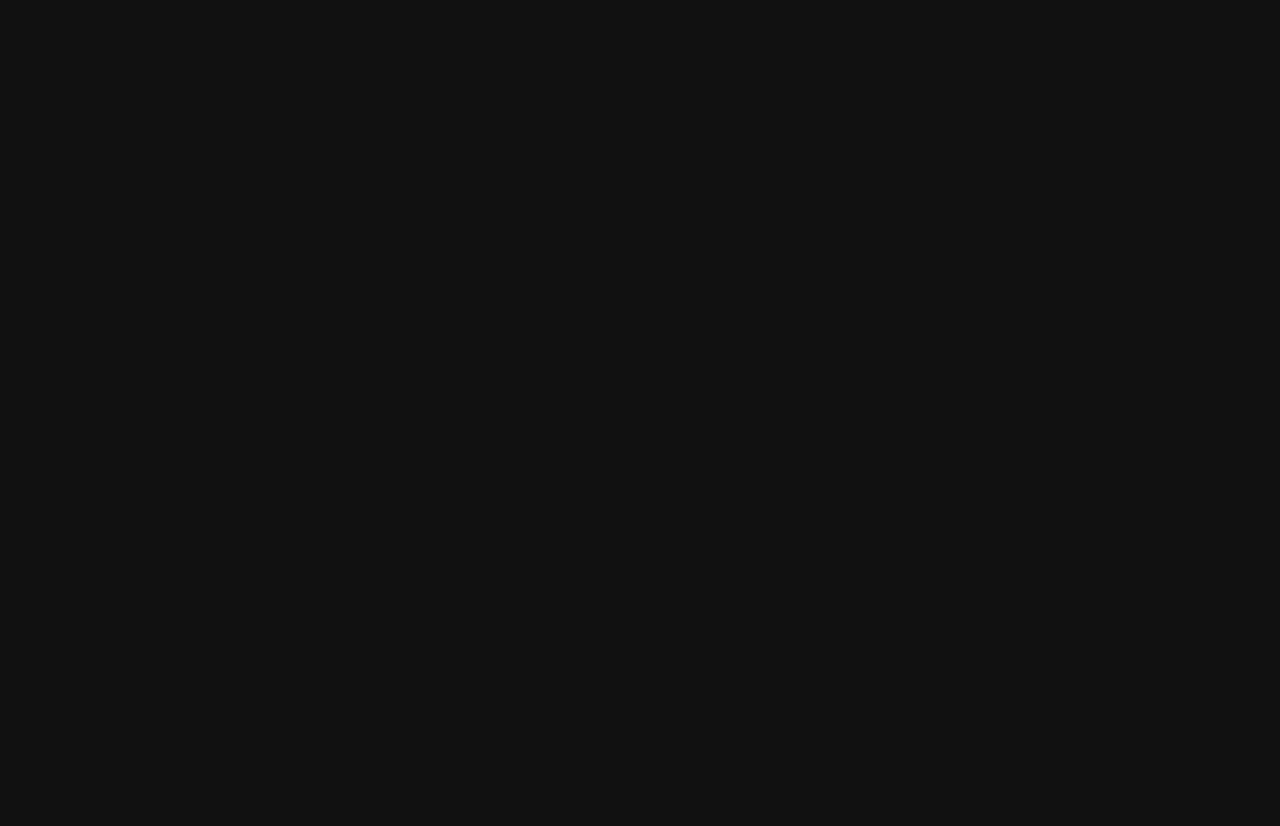
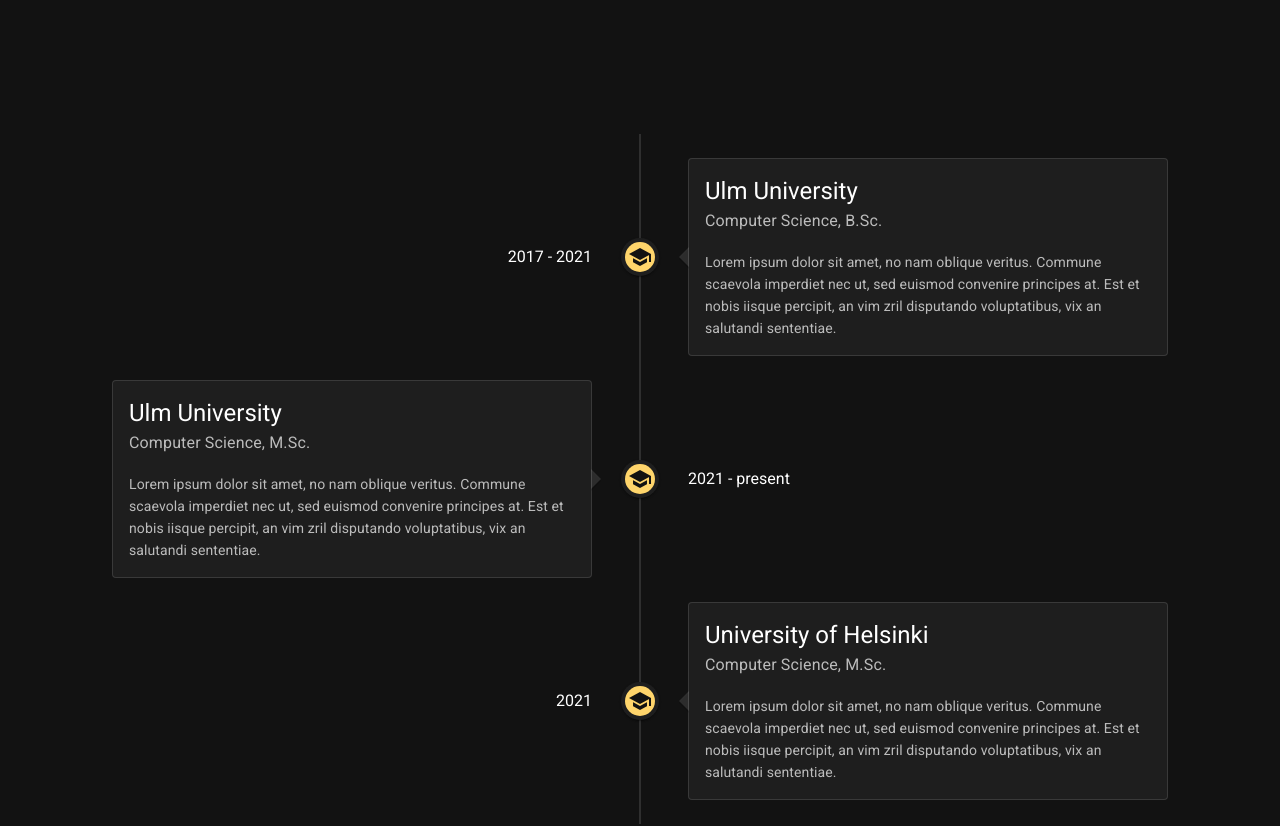
Before and after one commit to lukharsch/lukharsch.github.io, a Vue app: page / in a window 1280 px wide. Shown: the part 1480-2306 px from the top of the page. Built offline with nearby package versions, Linux system fonts and the light colour scheme; a web font is replaced by a local one.

Commit message:
Improvements

```diff
--- a/src/plugins/vuetify.js
+++ b/src/plugins/vuetify.js
@@ -10,11 +10,11 @@
             light: {
                 primary: "#996E00",
                 error: "#B00020",
-                background: "#ffffff"
+                background: "#ffffff",
             },
             dark: {
                 primary: "#ffd56b",
-                background: "#121212"
+                background: "#121212",
             },
         },
         options: { customProperties: true },
--- a/src/views/Home.vue
+++ b/src/views/Home.vue
@@ -115,7 +115,7 @@
                         </v-avatar>
                     </div>
                 </div>
-                <div style="width: 100%">
+                <div>
                     <div
                         style="
                             display: flex;
@@ -238,17 +238,35 @@
                     </div>
                 </div>
                 <div>
-                    <!-- <v-timeline dense>
-                        <v-timeline-item v-for="n in 4" :key="n" small>
+                    <v-timeline
+                        :class="studyClasses"
+                        :dense="!smAndUp"
+                    >
+                        <v-timeline-item
+                            v-for="study in studys"
+                            :key="study.year"
+                        >
                             <template v-slot:icon>
                                 <v-avatar>
-                                    <img src="https://i.pravatar.cc/64" />
+                                    <v-icon
+                                        style="color: var(--v-background-base)"
+                                        >mdi-school</v-icon
+                                    >
                                 </v-avatar>
                             </template>
-                            <v-card class="elevation-2">
+                            <template v-slot:opposite>
+                                <span>{{ study.year }}</span>
+                            </template>
+                            <v-card outlined>
+                                <v-card-subtitle class="text-overline pb-0" v-if="!smAndUp">
+                                    {{ study.year }}
+                                </v-card-subtitle>
                                 <v-card-title class="text-h5">
-                                    Lorem ipsum
+                                    {{ study.location }}
                                 </v-card-title>
+                                <v-card-subtitle class="text-subtitle-1">
+                                    {{ study.title }}
+                                </v-card-subtitle>
                                 <v-card-text
                                     >Lorem ipsum dolor sit amet, no nam oblique
                                     veritus. Commune scaevola imperdiet nec ut,
@@ -259,37 +277,12 @@
                                 >
                             </v-card>
                         </v-timeline-item>
-                    </v-timeline> -->
+                    </v-timeline>
                 </div>
-                <div style="height: 100vh"></div>
+                <div style="height: 200vh">
+
+                </div>
             </div>
-            <!-- <div style="flex: 1 1 auto" :class="ageClasses">
-                <v-timeline>
-                    <v-timeline-item v-for="n in 4" :key="n" large>
-                        <template v-slot:icon>
-                            <v-avatar>
-                                <img src="https://i.pravatar.cc/64" />
-                            </v-avatar>
-                        </template>
-                        <template v-slot:opposite>
-                            <span>Tus eu perfecto</span>
-                        </template>
-                        <v-card class="elevation-2">
-                            <v-card-title class="text-h5">
-                                Lorem ipsum
-                            </v-card-title>
-                            <v-card-text
-                                >Lorem ipsum dolor sit amet, no nam oblique
-                                veritus. Commune scaevola imperdiet nec ut, sed
-                                euismod convenire principes at. Est et nobis
-                                iisque percipit, an vim zril disputando
-                                voluptatibus, vix an salutandi
-                                sententiae.</v-card-text
-                            >
-                        </v-card>
-                    </v-timeline-item>
-                </v-timeline>
-            </div> -->
         </div>
     </div>
 </template>
@@ -308,6 +301,7 @@
         buzz: "Lukas",
         avatarClasses: ["fade", "fade-out"],
         ageClasses: ["fade", "fade-out"],
+        studyClasses: ["fade", "fade-out"],
         startingPoint: 700,
         sectionSizeMult: 3,
         isName: false,
@@ -326,6 +320,26 @@
         )
             .toString()
             .replace(/\B(?=(\d{3})+(?!\d))/g, "."),
+        studys: [
+            {
+                year: "2017 - 2021",
+                title: "Computer Science, B.Sc.",
+                location: "Ulm University",
+                text: "Lorem Ipsum sit dolor",
+            },
+            {
+                year: "2021 - present",
+                title: "Computer Science, M.Sc.",
+                location: "Ulm University",
+                text: "Lorem Ipsum sit dolor",
+            },
+            {
+                year: "2021",
+                title: "Computer Science, M.Sc.",
+                location: "University of Helsinki",
+                text: "Lorem Ipsum sit dolor",
+            },
+        ],
     }),
 
     computed: {
@@ -340,6 +354,9 @@
         tmSize() {
             return this.$vuetify.breakpoint.smAndUp ? "34px" : "24px";
         },
+        smAndUp() {
+            return this.$vuetify.breakpoint.smAndUp
+        }
     },
 
     methods: {
@@ -351,14 +368,16 @@
             } else if (window.scrollY > this.startingPoint * 3) {
                 this.startingWord = "I'm";
                 this.buzz = "a web developer";
-            } else if (window.scrollY > this.startingPoint * 2) {
+            } else if (window.scrollY > 1040) {
                 this.startingWord = "I'm";
                 this.buzz = "a computer science student";
-                this.ageClasses = ["fade", "fade-out-no-translate"];
+                //this.ageClasses = ["fade", "fade-out-no-translate"];
+                this.studyClasses = ["fade", "fade-in"];
             } else if (window.scrollY > 680) {
                 this.startingWord = "I'm";
                 this.buzz = "23 years old";
-                this.avatarClasses = ["fade", "fade-out-no-translate"];
+                //this.avatarClasses = ["fade", "fade-out-no-translate"];
+                this.studyClasses = ["fade", "fade-out"];
                 this.ageClasses = ["fade", "fade-in"];
             } else {
                 this.startingWord = "I'm";
```
